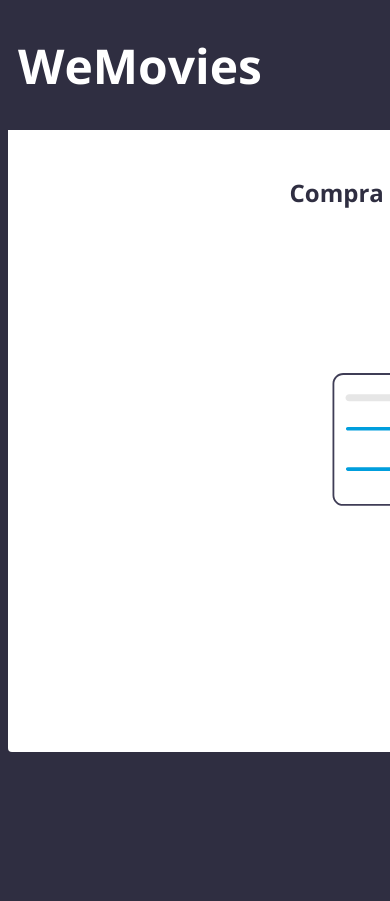
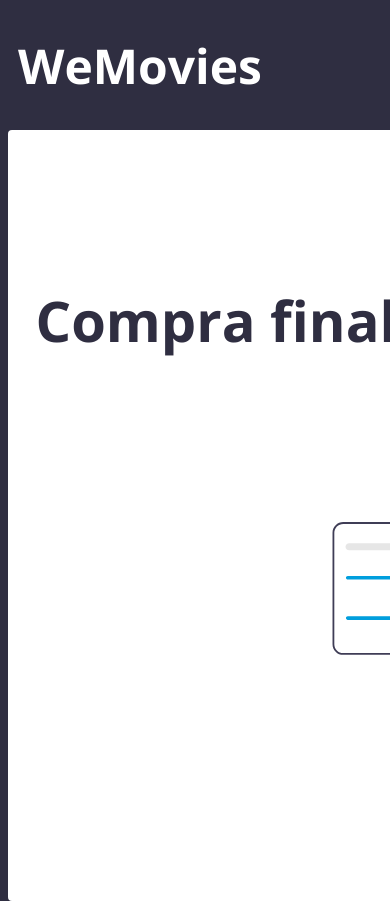
Before and after one commit to yansilva89/desafio-react-cart-movies, a Next.js app: page /compra-finalizada in a window 390 px wide. Shown: the top 901 px of the page. Before the commit the page ends 844 px from the top, so only its background shows below. Built offline with nearby package versions, Linux system fonts and the light colour scheme.

Commit message:
media queries

```diff
--- a/components/defaults/sharedstyles.tsx
+++ b/components/defaults/sharedstyles.tsx
@@ -38,10 +38,10 @@ const MainList = styled.main`
   border-radius: 4px;
   margin-top: 88px;
   @media (max-width: 500px) {
-    margin-top: 130px;
+    margin-top: 130px !important;
     grid-template-columns: repeat(1, 1fr);
     gap: 1rem;
-    padding: 1.5rem 1rem;
+    margin: 1.5rem 1rem;
   }
 `
 
@@ -51,6 +51,10 @@ const MainContent = styled.main`
   border-radius: 4px;
   background-color: #fff;
   margin-top: 88px;
+  @media (max-width: 500px) {
+    margin-top: 130px;
+    padding: 1.5rem 1rem;
+  }
 `
 
 export { Container, Header, MainList, MainContent }
--- a/components/features/SuccessShop.tsx
+++ b/components/features/SuccessShop.tsx
@@ -13,6 +13,16 @@ const Success = styled.div`
   color: #2F2E41;
   h2 {
     margin-bottom: 32px;
+  }
+  @media (max-width: 500px) {
+    text-align: center;
+    h2 {
+      margin-top: 64px;
+      font-size: 56px;
+    }
+    br {
+      display: block;
+    }
   }
 `
 export default function SuccessShop() {
--- a/components/features/VoidCart.tsx
+++ b/components/features/VoidCart.tsx
@@ -21,6 +21,7 @@ const VoidCard = styled.div`
   @media (max-width: 500px) {
     text-align: center;
     h2 {
+      margin-top: 64px;
       font-size: 56px;
     }
     br {
--- a/components/icons/VoidIcon.tsx
+++ b/components/icons/VoidIcon.tsx
@@ -8,6 +8,11 @@ const VoidIconSvg = styled(VoidIcon)`
   width: 448px;
   height: 266px;
   margin-bottom: 32px;
+  @media (max-width: 500px) {
+    width: 80%;
+    height: auto;
+    margin-bottom: 64px;
+  }
 `
 function VoidIcon({ className }: VoidIconProps) {
   return (
@@ -36,7 +41,6 @@ function VoidIcon({ className }: VoidIconProps) {
       <path d="M259.799 201.432C258.778 200.645 257.313 200.834 256.525 201.854C253.13 205.966 248.429 208.791 243.205 209.861C230.571 212.447 218.232 204.302 215.645 191.668H222.022C222.667 191.668 223.189 191.145 223.189 190.501C223.189 190.228 223.093 189.964 222.918 189.754L213.741 178.737C213.328 178.242 212.592 178.175 212.097 178.588C212.043 178.633 211.993 178.683 211.948 178.737L202.77 189.754C202.358 190.25 202.425 190.985 202.92 191.398C203.13 191.573 203.394 191.668 203.667 191.668H210.898C212.023 198.298 215.494 204.301 220.679 208.583C232.61 218.438 250.27 216.754 260.124 204.823C260.158 204.785 260.19 204.746 260.221 204.706C261.009 203.685 260.82 202.22 259.799 201.432H259.799V201.432Z" fill="white"/>
       <path d="M447.5 264.442H0.5V265.802H447.5V264.442Z" fill="#3F3D56"/>
     </svg>
-
   )
 }
 
```
